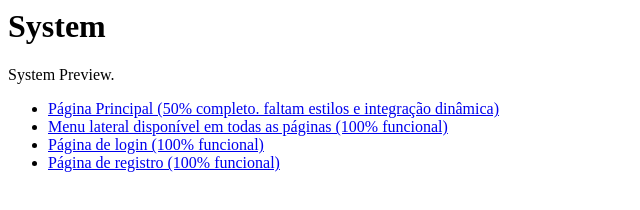
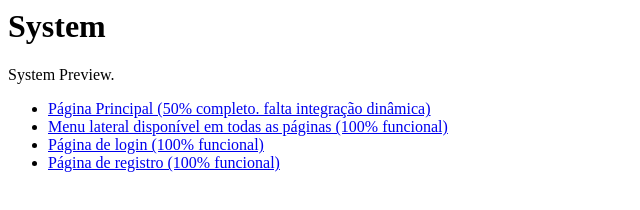
Before and after one commit to lffg-archive/--howdy, a plain HTML site: page index.html in a window 1280 px wide. Shown: the whole page, without its empty margins (0-640 px from the left). Drawn offline with Linux system fonts and the light colour scheme.

Commit message:
Update index.html

```diff
--- a/index.html
+++ b/index.html
@@ -2,7 +2,7 @@
 
 <p>System Preview.</p>
 <ul>
-  <li><a href="./home.png">Página Principal (50% completo. faltam estilos e integração dinâmica)</a></li>
+  <li><a href="./localhost_3000_.png">Página Principal (50% completo. falta integração dinâmica)</a></li>
   <li><a href="./menu.png">Menu lateral disponível em todas as páginas (100% funcional)</a></li>
   <li><a href="./localhost_3000_session_login.png">Página de login (100% funcional)</a></li>
   <li><a href="./localhost_3000_session_register.png">Página de registro (100% funcional)</li>
```
